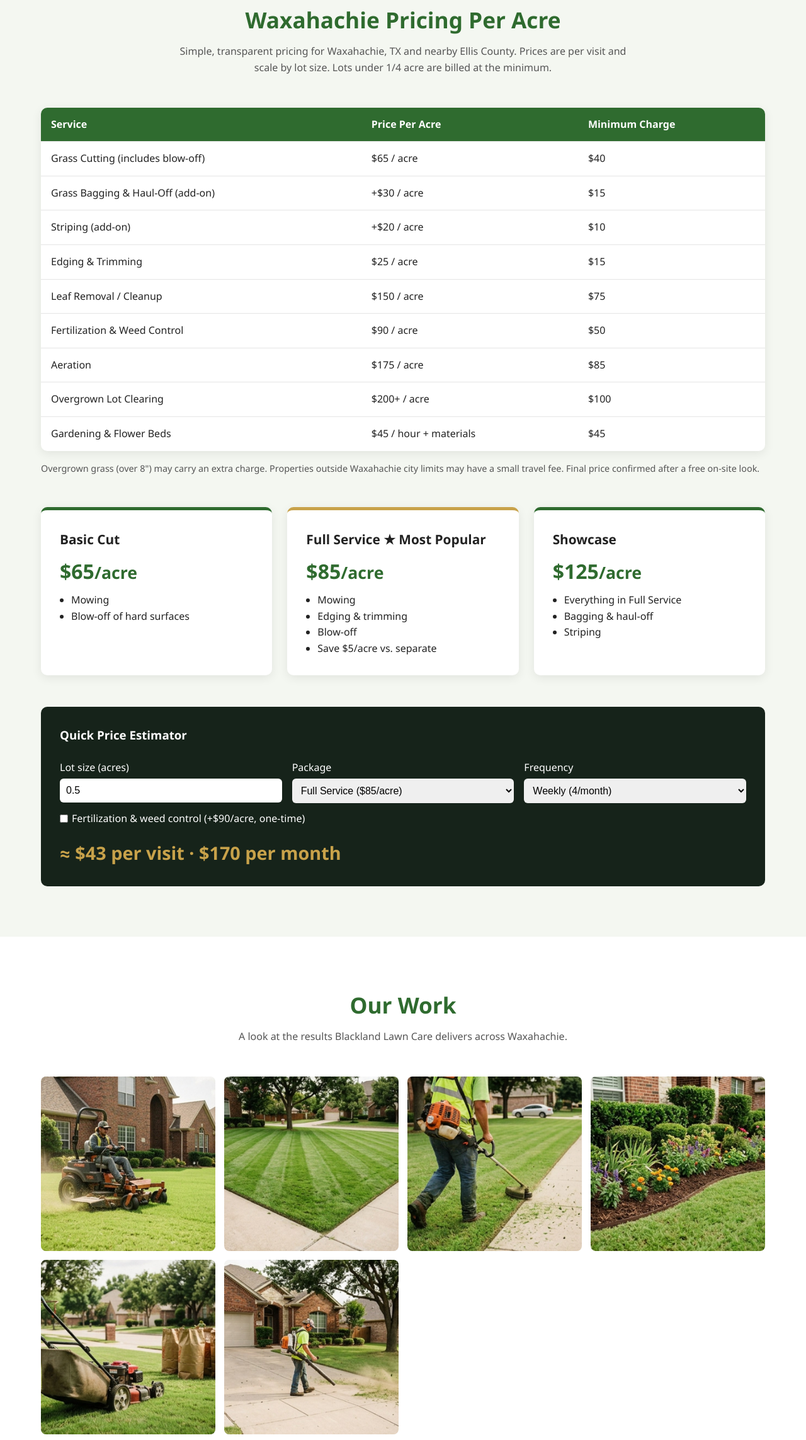
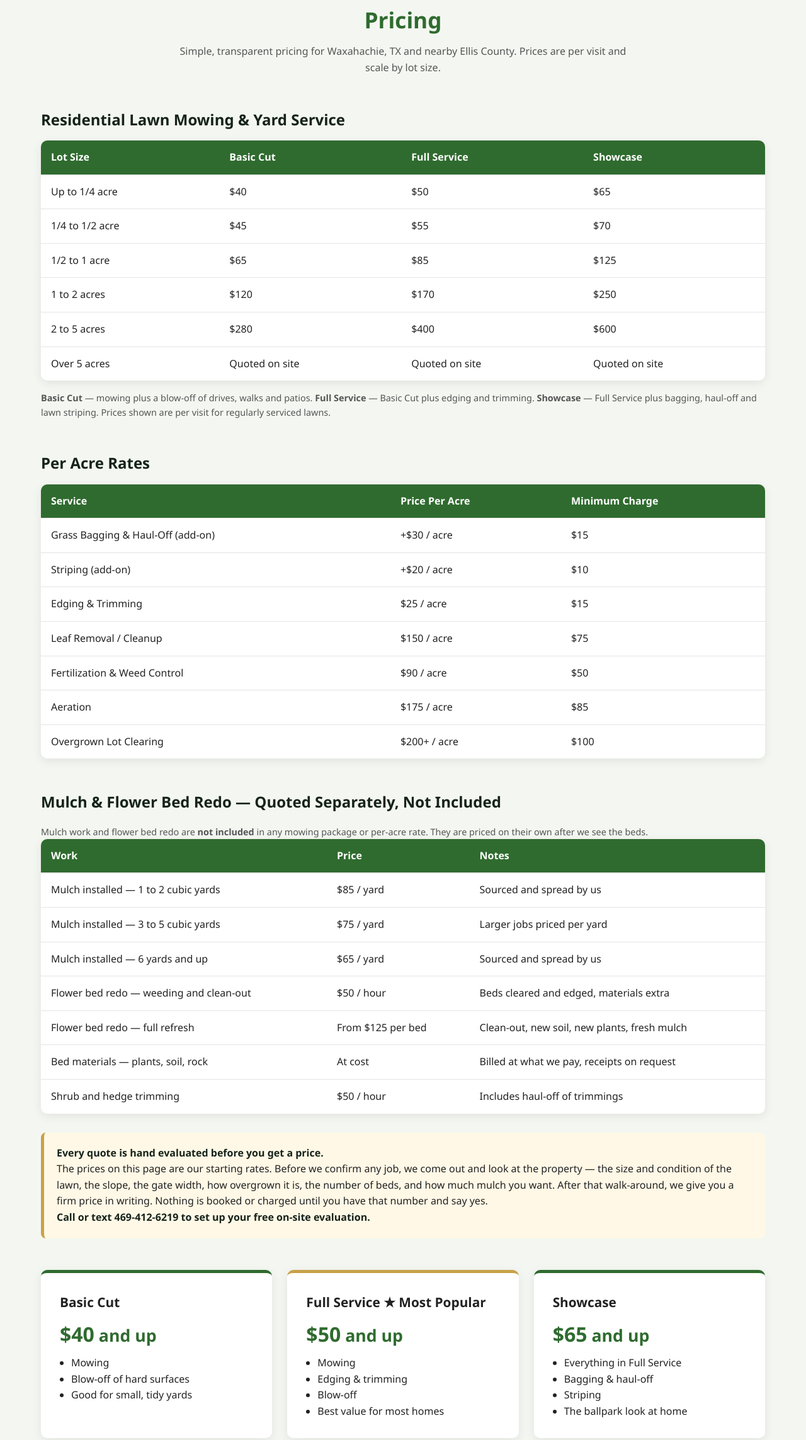
Before and after one commit to blacklandcare-cell/blackland-lawn-care, a plain HTML site: page index.html in a window 1280 px wide. Shown: the part 3852-6138 px from the top of the page at 63% size. Drawn offline with Linux system fonts and the light colour scheme.

Commit message:
Add residential lawn pricing, mulch and bed redo pricing, and quote-evaluation note

```diff
--- a/index.html
+++ b/index.html
@@ -25,6 +25,7 @@ nav a:hover{color:var(--accent)}
 section{padding:80px 20px}
 .wrap{max-width:1150px;margin:auto}
 h2{font-size:2.2rem;color:var(--green);text-align:center;margin-bottom:10px}
+h3.sub-h{font-size:1.5rem;color:var(--dark);margin:50px 0 14px}
 .sub{text-align:center;max-width:720px;margin:0 auto 50px;color:#555}
 .service{display:grid;grid-template-columns:1fr 1.3fr;gap:40px;align-items:center;margin-bottom:60px}
 .service:nth-child(even) img{order:2}
@@ -37,6 +38,8 @@ th,td{padding:14px 16px;text-align:left;border-bottom:1px solid #e5e5e5}
 th{background:var(--green);color:#fff}
 tr:last-child td{border-bottom:none}
 .note{font-size:.9rem;color:#555;margin-top:16px}
+.warn{background:#fff8e6;border-left:5px solid var(--accent);border-radius:8px;padding:20px;margin:30px 0 0}
+.warn b{color:var(--dark)}
 .plans{display:grid;grid-template-columns:repeat(auto-fit,minmax(250px,1fr));gap:24px;margin-top:50px}
 .plan{background:#fff;border-radius:10px;padding:30px;box-shadow:0 4px 16px rgba(0,0,0,.08);border-top:5px solid var(--green)}
 .plan.best{border-top-color:var(--accent)}
@@ -65,7 +68,7 @@ footer{background:var(--soil);color:#ddd;text-align:center;padding:30px 20px;fon
 .callbar a{display:block;background:#fff;border:2px solid var(--green);border-radius:10px;padding:18px;text-decoration:none;font-weight:700;color:var(--dark);text-align:center}
 .callbar a:hover{background:var(--light)}
 .callbar small{display:block;font-weight:400;color:#555;margin-top:4px}
-@media(max-width:780px){.service{grid-template-columns:1fr}.service:nth-child(even) img{order:0}nav ul{gap:14px}}
+@media(max-width:780px){.service{grid-template-columns:1fr}.service:nth-child(even) img{order:0}nav ul{gap:14px}table{font-size:.9rem}th,td{padding:10px 8px}}
 </style>
 </head>
 <body>
@@ -179,12 +182,24 @@ footer{background:var(--soil);color:#ddd;text-align:center;padding:30px 20px;fon
 
 <section id="pricing" class="alt">
 <div class="wrap">
-  <h2>Waxahachie Pricing Per Acre</h2>
-  <p class="sub">Simple, transparent pricing for Waxahachie, TX and nearby Ellis County. Prices are per visit and scale by lot size. Lots under 1/4 acre are billed at the minimum.</p>
+  <h2>Pricing</h2>
+  <p class="sub">Simple, transparent pricing for Waxahachie, TX and nearby Ellis County. Prices are per visit and scale by lot size.</p>
 
+  <h3 class="sub-h">Residential Lawn Mowing & Yard Service</h3>
+  <table>
+    <tr><th>Lot Size</th><th>Basic Cut</th><th>Full Service</th><th>Showcase</th></tr>
+    <tr><td>Up to 1/4 acre</td><td>$40</td><td>$50</td><td>$65</td></tr>
+    <tr><td>1/4 to 1/2 acre</td><td>$45</td><td>$55</td><td>$70</td></tr>
+    <tr><td>1/2 to 1 acre</td><td>$65</td><td>$85</td><td>$125</td></tr>
+    <tr><td>1 to 2 acres</td><td>$120</td><td>$170</td><td>$250</td></tr>
+    <tr><td>2 to 5 acres</td><td>$280</td><td>$400</td><td>$600</td></tr>
+    <tr><td>Over 5 acres</td><td>Quoted on site</td><td>Quoted on site</td><td>Quoted on site</td></tr>
+  </table>
+  <p class="note"><b>Basic Cut</b> &mdash; mowing plus a blow-off of drives, walks and patios. <b>Full Service</b> &mdash; Basic Cut plus edging and trimming. <b>Showcase</b> &mdash; Full Service plus bagging, haul-off and lawn striping. Prices shown are per visit for regularly serviced lawns.</p>
+
+  <h3 class="sub-h">Per Acre Rates</h3>
   <table>
     <tr><th>Service</th><th>Price Per Acre</th><th>Minimum Charge</th></tr>
-    <tr><td>Grass Cutting (includes blow-off)</td><td>$65 / acre</td><td>$40</td></tr>
     <tr><td>Grass Bagging & Haul-Off (add-on)</td><td>+$30 / acre</td><td>$15</td></tr>
     <tr><td>Striping (add-on)</td><td>+$20 / acre</td><td>$10</td></tr>
     <tr><td>Edging & Trimming</td><td>$25 / acre</td><td>$15</td></tr>
@@ -192,30 +207,48 @@ footer{background:var(--soil);color:#ddd;text-align:center;padding:30px 20px;fon
     <tr><td>Fertilization & Weed Control</td><td>$90 / acre</td><td>$50</td></tr>
     <tr><td>Aeration</td><td>$175 / acre</td><td>$85</td></tr>
     <tr><td>Overgrown Lot Clearing</td><td>$200+ / acre</td><td>$100</td></tr>
-    <tr><td>Gardening & Flower Beds</td><td>$45 / hour + materials</td><td>$45</td></tr>
   </table>
-  <p class="note">Overgrown grass (over 8") may carry an extra charge. Properties outside Waxahachie city limits may have a small travel fee. Final price confirmed after a free on-site look.</p>
+
+  <h3 class="sub-h">Mulch & Flower Bed Redo &mdash; Quoted Separately, Not Included</h3>
+  <p class="note">Mulch work and flower bed redo are <b>not included</b> in any mowing package or per-acre rate. They are priced on their own after we see the beds.</p>
+  <table>
+    <tr><th>Work</th><th>Price</th><th>Notes</th></tr>
+    <tr><td>Mulch installed &mdash; 1 to 2 cubic yards</td><td>$85 / yard</td><td>Sourced and spread by us</td></tr>
+    <tr><td>Mulch installed &mdash; 3 to 5 cubic yards</td><td>$75 / yard</td><td>Larger jobs priced per yard</td></tr>
+    <tr><td>Mulch installed &mdash; 6 yards and up</td><td>$65 / yard</td><td>Sourced and spread by us</td></tr>
+    <tr><td>Flower bed redo &mdash; weeding and clean-out</td><td>$50 / hour</td><td>Beds cleared and edged, materials extra</td></tr>
+    <tr><td>Flower bed redo &mdash; full refresh</td><td>From $125 per bed</td><td>Clean-out, new soil, new plants, fresh mulch</td></tr>
+    <tr><td>Bed materials &mdash; plants, soil, rock</td><td>At cost</td><td>Billed at what we pay, receipts on request</td></tr>
+    <tr><td>Shrub and hedge trimming</td><td>$50 / hour</td><td>Includes haul-off of trimmings</td></tr>
+  </table>
+
+  <div class="warn">
+    <p><b>Every quote is hand evaluated before you get a price.</b></p>
+    <p>The prices on this page are our starting rates. Before we confirm any job, we come out and look at the property &mdash; the size and condition of the lawn, the slope, the gate width, how overgrown it is, the number of beds, and how much mulch you want. After that walk-around, we give you a firm price in writing. Nothing is booked or charged until you have that number and say yes.</p>
+    <p><b>Call or text 469-412-6219 to set up your free on-site evaluation.</b></p>
+  </div>
 
   <div class="plans">
     <div class="plan">
       <h4>Basic Cut</h4>
-      <div class="price">$65<small>/acre</small></div>
-      <ul><li>Mowing</li><li>Blow-off of hard surfaces</li></ul>
+      <div class="price">$40<small> and up</small></div>
+      <ul><li>Mowing</li><li>Blow-off of hard surfaces</li><li>Good for small, tidy yards</li></ul>
     </div>
     <div class="plan best">
       <h4>Full Service &#9733; Most Popular</h4>
-      <div class="price">$85<small>/acre</small></div>
-      <ul><li>Mowing</li><li>Edging & trimming</li><li>Blow-off</li><li>Save $5/acre vs. separate</li></ul>
+      <div class="price">$50<small> and up</small></div>
+      <ul><li>Mowing</li><li>Edging & trimming</li><li>Blow-off</li><li>Best value for most homes</li></ul>
     </div>
     <div class="plan">
       <h4>Showcase</h4>
-      <div class="price">$125<small>/acre</small></div>
-      <ul><li>Everything in Full Service</li><li>Bagging & haul-off</li><li>Striping</li></ul>
+      <div class="price">$65<small> and up</small></div>
+      <ul><li>Everything in Full Service</li><li>Bagging & haul-off</li><li>Striping</li><li>The ballpark look at home</li></ul>
     </div>
   </div>
 
   <div class="calc">
     <h3>Quick Price Estimator</h3>
+    <p class="note" style="color:#ddd;margin:0 0 10px">This gives you a ballpark. Every job is hand evaluated on site before a price is confirmed.</p>
     <div class="grid">
       <div><label for="acres">Lot size (acres)</label><input id="acres" type="number" min="0.1" step="0.05" value="0.5"></div>
       <div><label for="plan">Package</label>
@@ -250,7 +283,7 @@ footer{background:var(--soil);color:#ddd;text-align:center;padding:30px 20px;fon
     <div><b>Local to Waxahachie</b>We know Ellis County clay, heat and drought rules.</div>
     <div><b>Reliable Schedule</b>Same day each week, with a text before we arrive.</div>
     <div><b>Commercial Equipment</b>Sharp blades and striping kits on every mower.</div>
-    <div><b>No Contracts</b>Free quotes and service you can cancel anytime.</div>
+    <div><b>No Contracts</b>Free on-site quotes, and service you can cancel anytime.</div>
   </div>
 </div>
 </section>
@@ -258,7 +291,7 @@ footer{background:var(--soil);color:#ddd;text-align:center;padding:30px 20px;fon
 <section id="contact">
 <div class="wrap">
   <h2>Get Your Free Quote</h2>
-  <p class="sub">Call, text or email us and we'll get back to you within one business day.</p>
+  <p class="sub">Call, text or email us and we'll come out to look at the property. Every quote is hand evaluated on site before a price is confirmed.</p>
   <div class="callbar">
     <a href="tel:+14694126219">Call or text 469-412-6219<small>Tap to call &mdash; fastest way to reach us</small></a>
     <a href="mailto:blackland.care@gmail.com">blackland.care@gmail.com<small>Tap to email us your address and details</small></a>
@@ -271,9 +304,10 @@ footer{background:var(--soil);color:#ddd;text-align:center;padding:30px 20px;fon
     <input required name="phone" type="tel" placeholder="Phone number">
     <input name="email" type="email" placeholder="Email">
     <input required name="address" placeholder="Property address in Waxahachie / Ellis County">
-    <select name="lot_size"><option>Lot size: not sure</option><option>Under 1/4 acre</option><option>1/4 - 1/2 acre</option><option>1/2 - 1 acre</option><option>1 - 5 acres</option><option>5+ acres</option></select>
-    <textarea name="services" rows="4" placeholder="Which services are you interested in?"></textarea>
-    <button class="btn" type="submit">Request Quote</button>
+    <select name="lot_size"><option>Lot size: not sure</option><option>Under 1/4 acre</option><option>1/4 - 1/2 acre</option><option>1/2 - 1 acre</option><option>1 - 2 acres</option><option>2 - 5 acres</option><option>5+ acres</option></select>
+    <select name="services"><option>Services: not sure yet</option><option>Mowing / full yard service</option><option>Bagging & haul-off</option><option>Striping</option><option>Edging & trimming</option><option>Mulch installation</option><option>Flower bed redo</option><option>Leaf removal / cleanup</option><option>Fertilization & weed control</option><option>Aeration</option><option>Overgrown lot clearing</option></select>
+    <textarea name="details" rows="4" placeholder="Tell us about the property &mdash; size, condition, how many beds, anything else"></textarea>
+    <button class="btn" type="submit">Request a Free On-Site Quote</button>
   </form>
 </div>
 </section>
@@ -281,17 +315,18 @@ footer{background:var(--soil);color:#ddd;text-align:center;padding:30px 20px;fon
 <footer>
   <p><strong>Blackland Lawn Care</strong> &middot; Serving Waxahachie, Midlothian, Red Oak, Ennis & all of Ellis County, TX</p>
   <p>Phone: <a href="tel:+14694126219">469-412-6219</a> &middot; Email: <a href="mailto:blackland.care@gmail.com">blackland.care@gmail.com</a></p>
-  <p>&copy; 2026 Blackland Lawn Care. All rights reserved.</p>
+  <p>All quotes are hand evaluated on site before a price is confirmed. &copy; 2026 Blackland Lawn Care. All rights reserved.</p>
 </footer>
 
 <script>
 const $=id=>document.getElementById(id);
+// Ballpark rates only. Real pricing is set after an on-site evaluation.
 function calc(){
   const a=Math.max(parseFloat($('acres').value)||0,0);
   const rate=+$('plan').value, f=+$('freq').value;
   let visit=Math.max(a*rate,40);
   let month=visit*f + ($('fert').checked?Math.max(a*90,50):0);
-  $('total').textContent=`≈ $${visit.toFixed(0)} per visit · $${month.toFixed(0)} ${f>1?'per month':'total'}`;
+  $('total').textContent=`≈ $${visit.toFixed(0)} per visit · $${month.toFixed(0)} ${f>1?'per month':'total'} — ballpark only, confirmed after an on-site look`;
 }
 ['acres','plan','freq','fert'].forEach(i=>$(i).addEventListener('input',calc));calc();
 </script>
```
